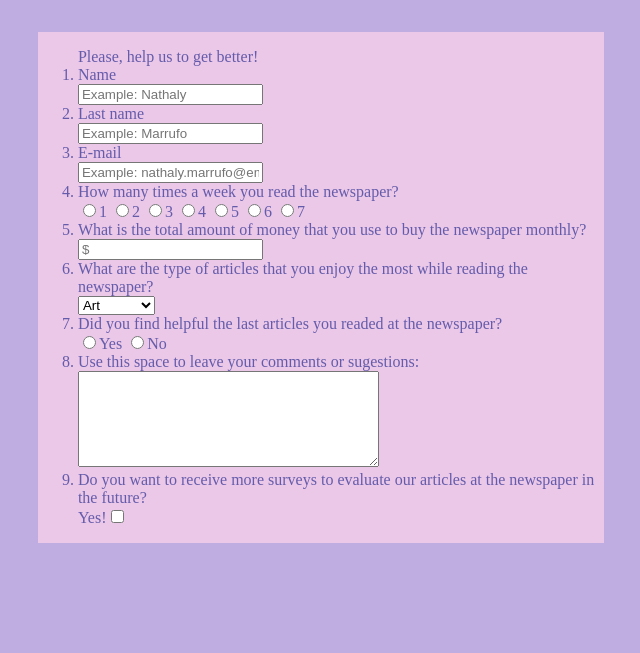
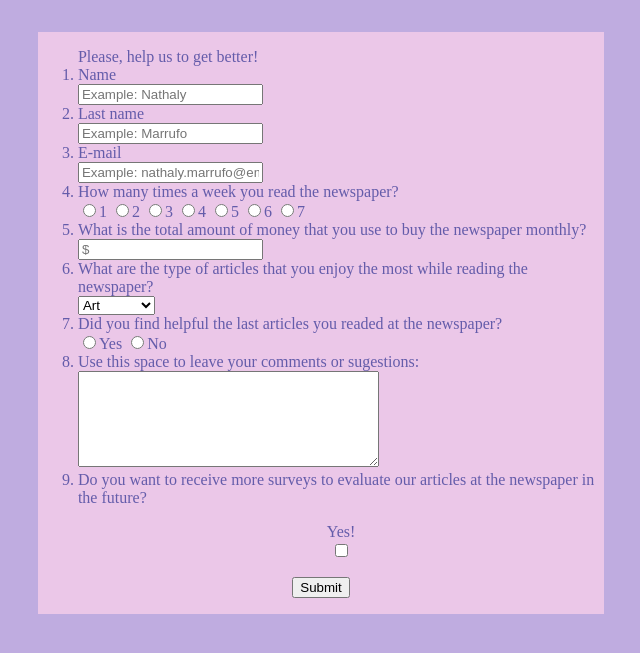
Before and after one commit to NathalyMarrufo-KSquare/act2_survey, a plain HTML site: page index.html in a window 1280 px wide. Shown: the part 87-740 px from the top of the page, without its empty margins (319-959 px from the left). Drawn offline with Linux system fonts and the light colour scheme.

Commit message:
submit button

```diff
--- a/index.html
+++ b/index.html
@@ -49,9 +49,9 @@
             <textarea name="" id="" cols="35" rows="6"></textarea></li>
 
             <li><label for="">Do you want to receive more surveys to evaluate our articles at the newspaper in the future?</label><br>
-            <label for="yes-check">Yes!</label><input type="checkbox" name="" id="yes-check"></li>
+            <p class="center-text"><label for="yes-check">Yes!</label><br><input type="checkbox" name="" id="yes-check"></p></li>
            </ol>
-
+           <p class="center-text"><input type="button" value="Submit"></p>
         </form>
     </section>
 
```
